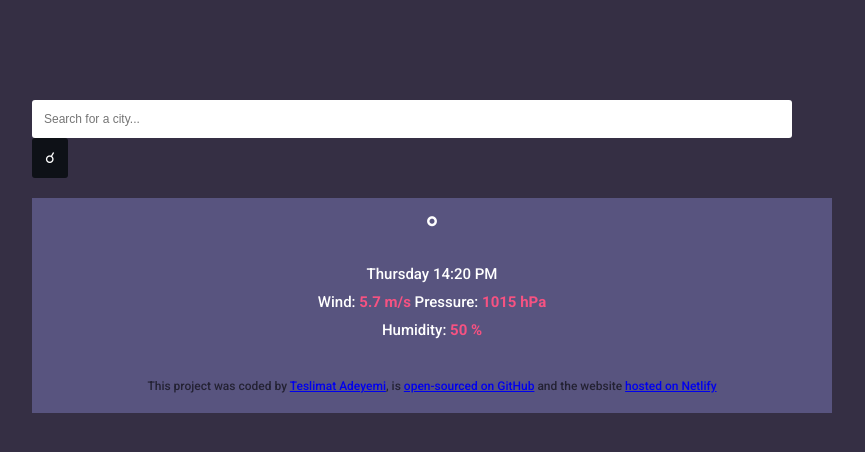
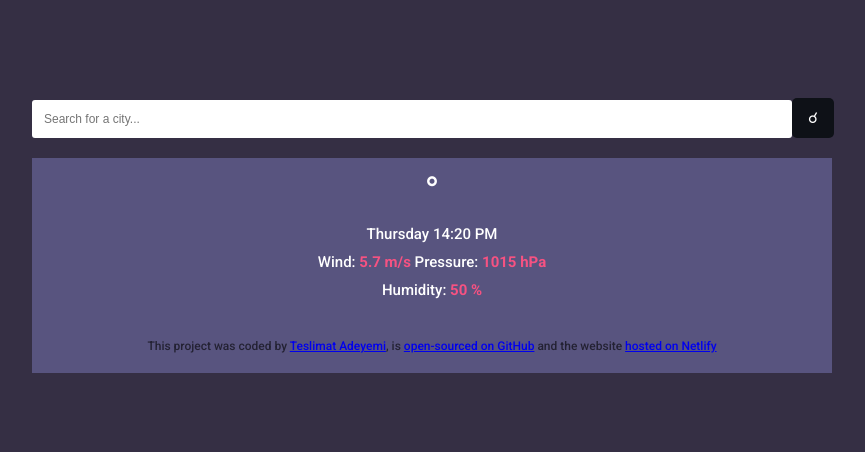
Before and after one commit to Teslimat/Vanilla-Weather-Search-Homework, a plain HTML site: page index.html in a window 1280 px wide. Shown: the whole page, without its empty margins (208-1073 px from the left). Drawn offline with nearby package versions, Linux system fonts and the light colour scheme; no server answers.

Commit message:
added few styles to the css

```diff
--- a/src/styles.css
+++ b/src/styles.css
@@ -27,12 +27,13 @@ body {
 }
 
 .submit-city {
-  background-color: #0E1117;
+  background-color: #0e1117;
   border: none;
-  border-radius: 3px;
+  border-radius: 5px;
   color: white;
   font-size: 15px;
-  padding: 11px 13px;
+  padding: 11px 16px;
+  margin: -4px;
 }
 
 h1 {
@@ -61,9 +62,6 @@ h1 {
   color: #f65282;
 }
 
-
-
-
 .weather-condition,
 .weather-date {
   font-size: 15px;
```
